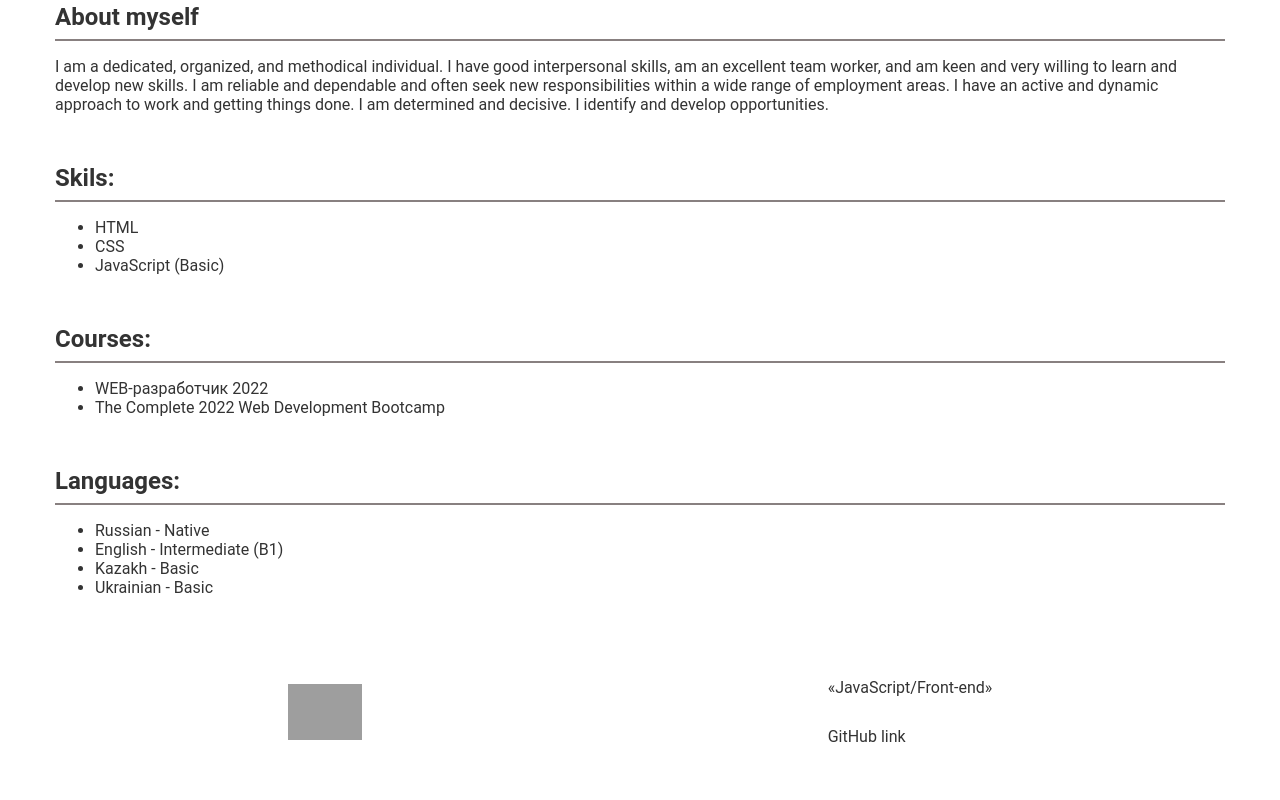
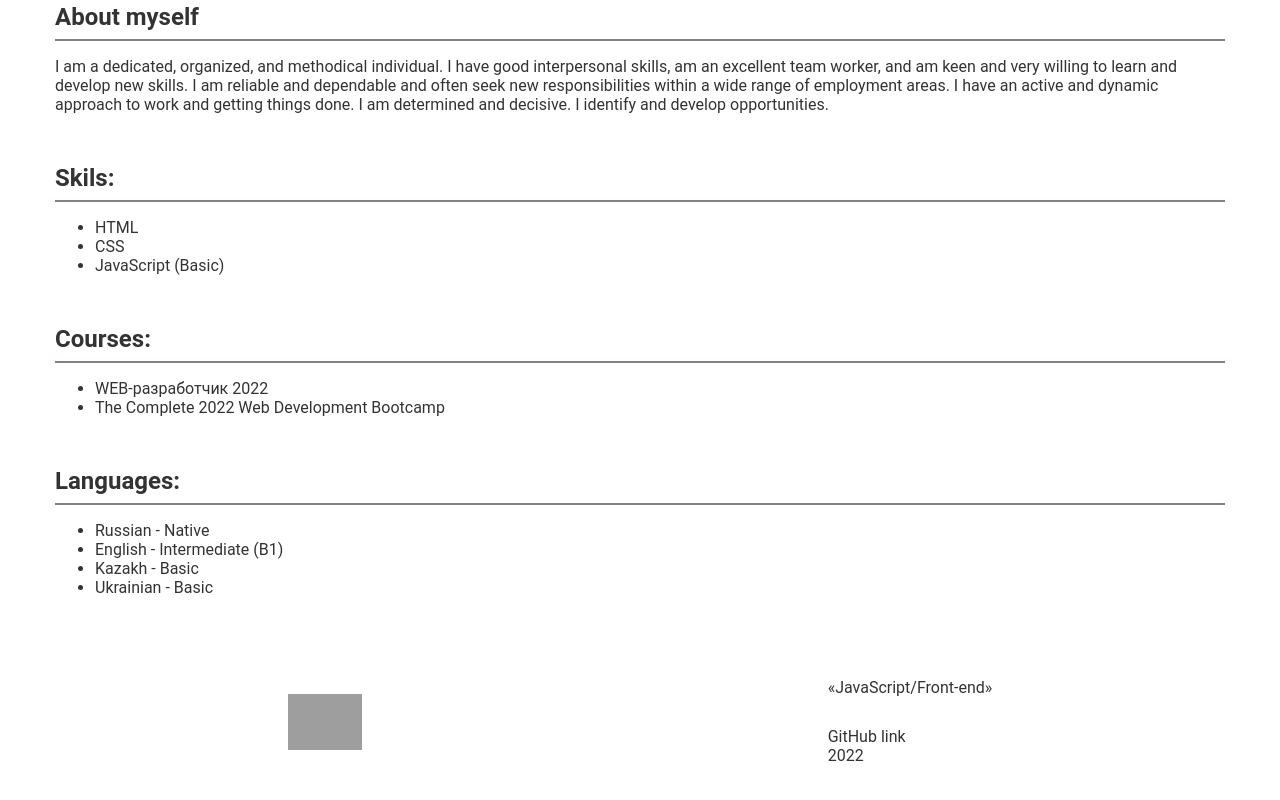
Before and after one commit to dr-dyakov/rsschool-cv, a plain HTML site: page index.html in a window 1280 px wide. Shown: the part 751-1551 px from the top of the page. Drawn offline with Linux system fonts and the light colour scheme; grey boxes are pictures that could not be loaded.

Commit message:
Update index.html
feat: add year

```diff
--- a/index.html
+++ b/index.html
@@ -104,6 +104,9 @@
             <div class="gh_link">
                   <a href="https://github.com/dr-dyakov" target="_blank" class="lnk_info">GitHub link</a>
             </div>
+            <div class="year">
+               2022
+            </div>
             </div>
          </div>
       </div>
```
